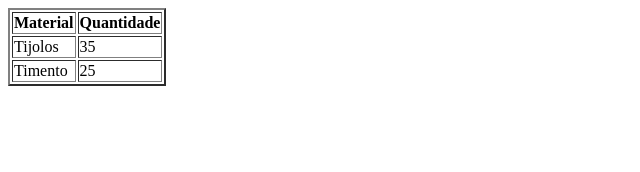
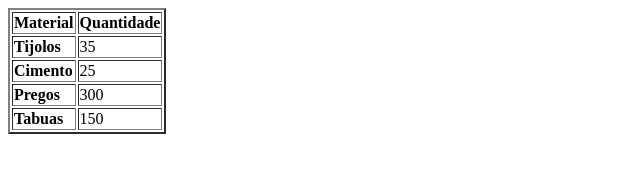
Before and after one commit to yodim98/web_projetos, a plain HTML site: page exemplos/tabelas.html in a window 1280 px wide. Shown: the whole page, without its empty margins (0-640 px from the left). Drawn offline with Linux system fonts and the light colour scheme.

Commit message:
tabela quantidade

```diff
--- a/exemplos/tabelas.html
+++ b/exemplos/tabelas.html
@@ -8,9 +8,23 @@
 </head>
 <body>
     <table border="2">
-        <TR><TH> Material</TH><TH> Quantidade </TH></TR>
-<TR><TD> Tijolos </TD><TD> 35 </TD></TR>
-<TR><TD> Timento </TD><TD> 25 </TD></TR>
+        <TR><TH><b> Material </b> </TH><TH> <b> Quantidade </b></TH></TR>
+<TR>
+    <TD><b> Tijolos </b></TD>
+    <TD>35</TD>
+</TR>
+<TR>
+    <TD> <b> Cimento </b></TD>
+    <TD>25</TD>
+</TR>
+<TR>
+    <td> <b> Pregos </b></td>
+    <td>300</td>
+</TR>
+<tr>
+    <td><b> Tabuas </b></td>
+    <td>150</td>
+</tr>
     </table>
 </body>
 </html>
```
